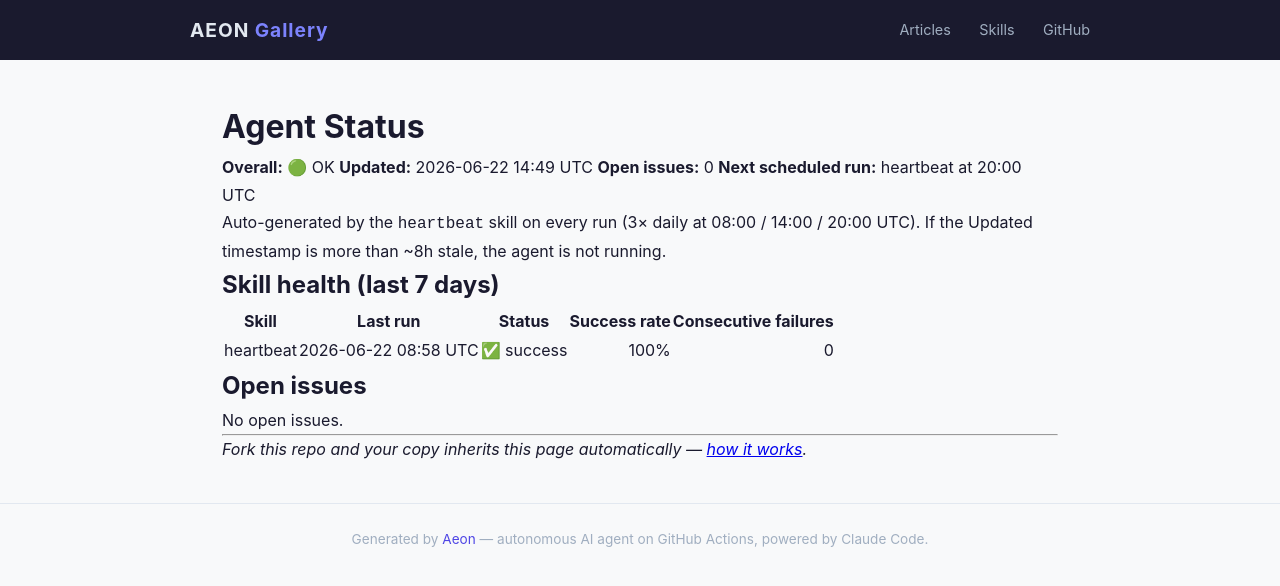
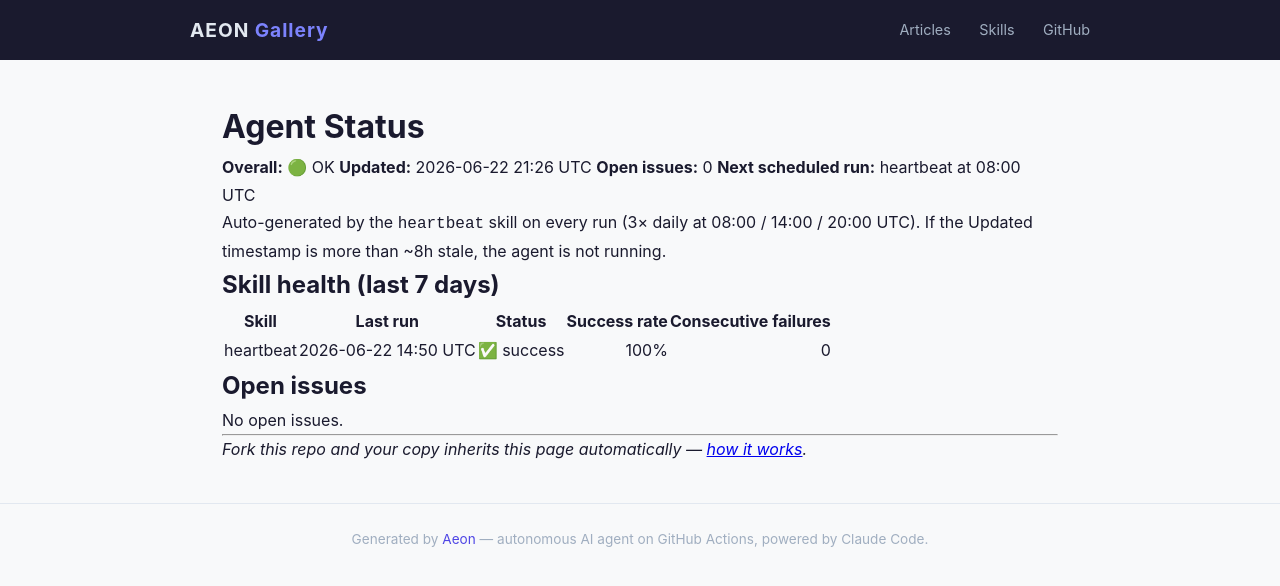
Before and after one commit to amaz98/maz-aeon, a Jekyll site: the page built from docs/status.md, in a window 1280 px wide. Shown: the top 586 px of the page. Built offline with Jekyll 4.4.1, drawn with Linux system fonts in a browser that asks for light colours.

Commit message:
chore(heartbeat): auto-commit 2026-06-22

```diff
--- a/docs/status.md
+++ b/docs/status.md
@@ -7,9 +7,9 @@
 # Agent Status
 
 **Overall:** 🟢 OK
-**Updated:** 2026-06-22 14:49 UTC
+**Updated:** 2026-06-22 21:26 UTC
 **Open issues:** 0
-**Next scheduled run:** heartbeat at 20:00 UTC
+**Next scheduled run:** heartbeat at 08:00 UTC
 
 Auto-generated by the `heartbeat` skill on every run (3× daily at 08:00 / 14:00 / 20:00 UTC). If the Updated timestamp is more than ~8h stale, the agent is not running.
 
@@ -17,7 +17,7 @@
 
 | Skill | Last run | Status | Success rate | Consecutive failures |
 |-------|----------|--------|-------------:|---------------------:|
-| heartbeat | 2026-06-22 08:58 UTC | ✅ success | 100% | 0 |
+| heartbeat | 2026-06-22 14:50 UTC | ✅ success | 100% | 0 |
 
 ## Open issues
 
--- a/memory/token-usage.csv
+++ b/memory/token-usage.csv
@@ -71,3 +71,4 @@
 2026-06-21,heartbeat,claude-opus-4-7,12,4077,360757,31955
 2026-06-22,heartbeat,claude-opus-4-7,21,5507,806872,34354
 2026-06-22,heartbeat,claude-opus-4-7,18,3126,639256,30507
+2026-06-22,heartbeat,claude-opus-4-7,11,4792,300671,32673
```
Also changed, not shown: memory/logs/2026-06-22.md (+9 -0 lines), .outputs/heartbeat.md.
